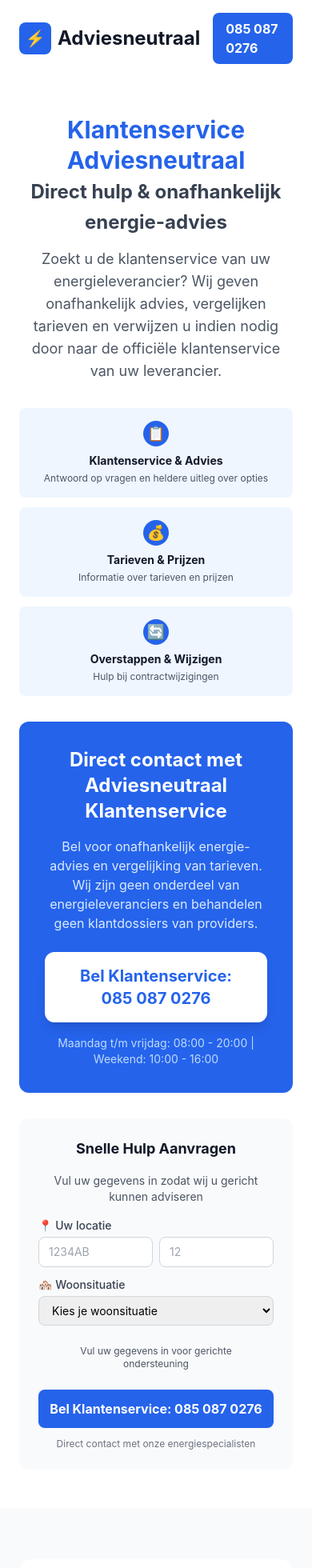
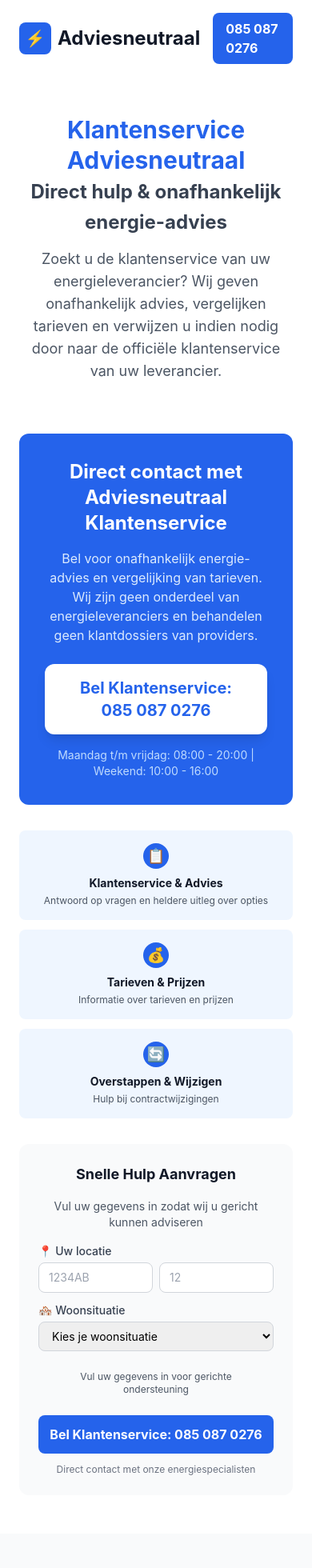
Before and after one commit to OkanLimitless/contractvergelijkers, a Next.js app: page /klantenservice in a window 390 px wide. Shown: the top 1960 px of the page at 80% size. Built offline with nearby package versions, Linux system fonts and the light colour scheme.

Commit message:
Adjust klantenservice page layout with responsive order classes
Co-authored-by: multilog24 <multilog24@protonmail.com>

```diff
--- a/pages/klantenservice.tsx
+++ b/pages/klantenservice.tsx
@@ -110,8 +110,8 @@ export default function Klantenservice() {
 
         {/* Hero Section */}
         <section className="bg-white py-12 md:py-16">
-          <div className="max-w-4xl mx-auto px-6 text-center">
-            <div className="mb-8">
+          <div className="max-w-4xl mx-auto px-6 text-center flex flex-col">
+            <div className="mb-8 order-1">
               <h1 className="text-3xl md:text-5xl font-bold text-gray-900 mb-4 leading-tight">
                 <span className="text-blue-600">Klantenservice Adviesneutraal</span>
                 <br />
@@ -123,7 +123,7 @@ export default function Klantenservice() {
             </div>
 
             {/* Service Options - Mobile Optimized */}
-            <div className="grid grid-cols-1 md:grid-cols-3 gap-3 md:gap-6 mb-8">
+            <div className="grid grid-cols-1 md:grid-cols-3 gap-3 md:gap-6 mb-8 order-3 md:order-2">
               <div className="bg-blue-50 p-4 md:p-6 rounded-lg text-center">
                 <div className="w-8 h-8 md:w-12 md:h-12 bg-blue-600 rounded-full flex items-center justify-center mx-auto mb-2 md:mb-3">
                   <span className="text-white text-lg md:text-xl">📋</span>
@@ -150,7 +150,7 @@ export default function Klantenservice() {
             </div>
 
             {/* Main CTA */}
-            <div className="bg-blue-600 text-white p-8 rounded-xl mb-8">
+            <div className="bg-blue-600 text-white p-8 rounded-xl mb-8 order-2 md:order-3">
               <h2 className="text-2xl font-bold mb-4">Direct contact met Adviesneutraal Klantenservice</h2>
               <p className="text-blue-100 mb-6">
                 Bel voor onafhankelijk energie-advies en vergelijking van tarieven. Wij zijn geen onderdeel van energieleveranciers en behandelen geen klantdossiers van providers.
@@ -168,7 +168,7 @@ export default function Klantenservice() {
               </p>
             </div>
 
-            <div className="bg-gray-50 rounded-xl p-6 max-w-md mx-auto">
+            <div className="bg-gray-50 rounded-xl p-6 max-w-md mx-auto order-4">
               <h3 className="text-lg font-bold text-gray-900 mb-4">Snelle Hulp Aanvragen</h3>
               <p className="text-sm text-gray-600 mb-4">
                 Vul uw gegevens in zodat wij u gericht kunnen adviseren
```
